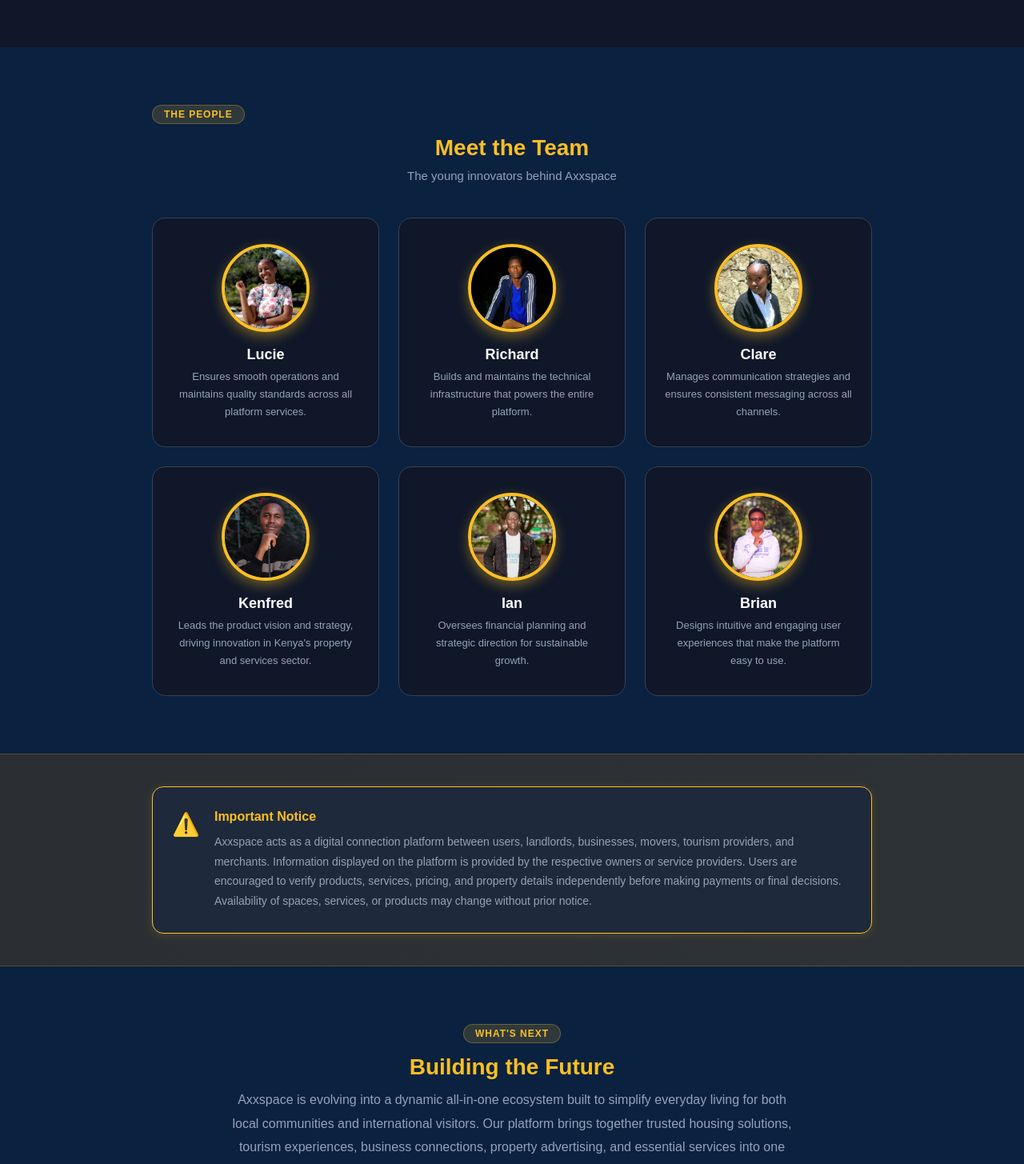
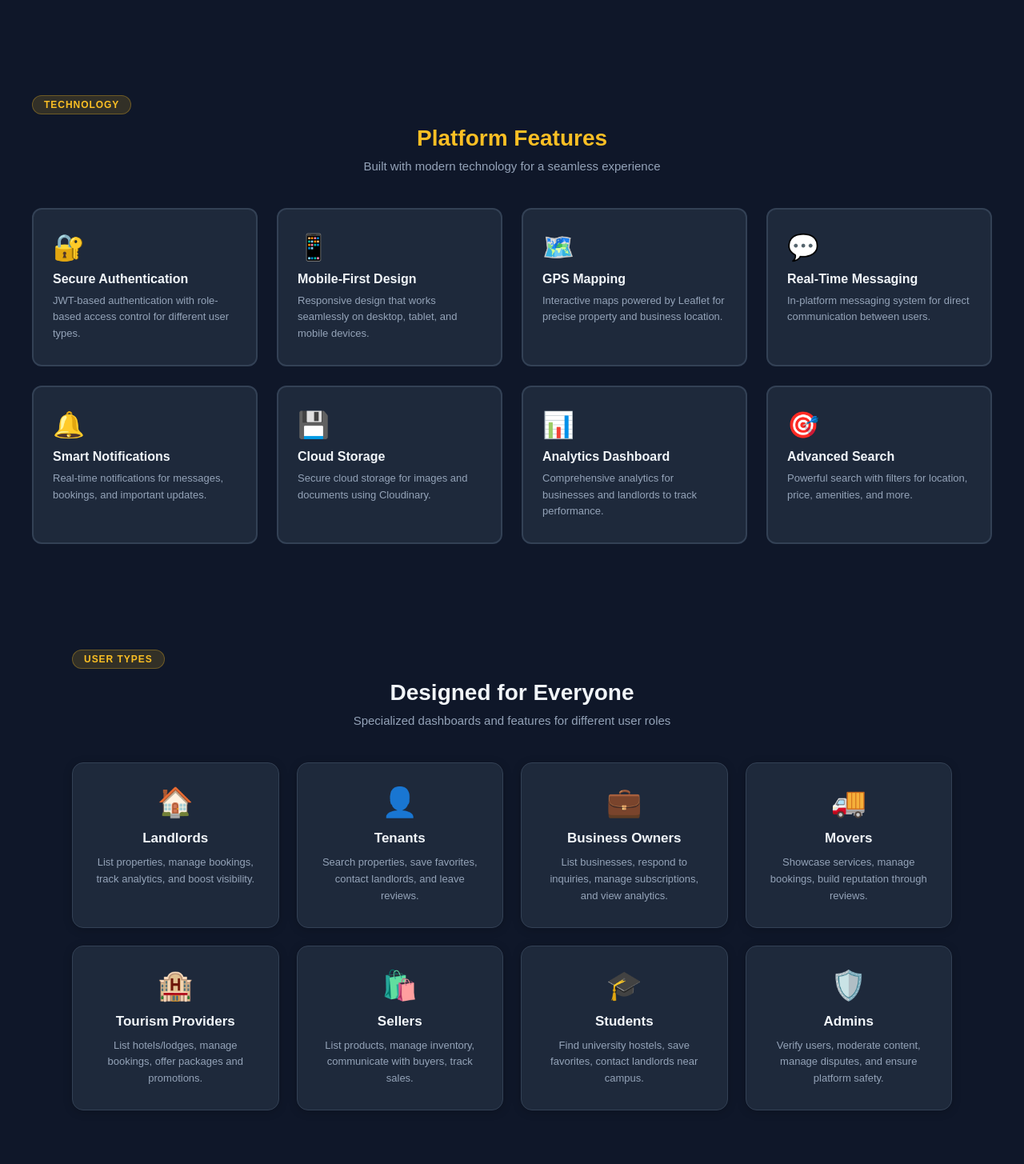
Before and after one commit to richard254120/axx-spaces-frontend, a React (Vite) app: page /about in a window 1280 px wide. Shown: the part 4122-5577 px from the top of the page at 80% size. Built offline with nearby package versions, Linux system fonts and the light colour scheme.

Commit message:
Your commit message

```diff
--- a/src/pages/AboutUs.jsx
+++ b/src/pages/AboutUs.jsx
@@ -269,6 +269,62 @@ export default function AboutPage() {
                 <div style={styles.trustIcon}>{trust.icon}</div>
                 <h3 style={styles.trustTitle}>{trust.title}</h3>
                 <p style={styles.trustDesc}>{trust.desc}</p>
+              </div>
+            ))}
+          </div>
+        </div>
+      </section>
+
+      {/* ── PLATFORM FEATURES ── */}
+      <section style={styles.trustSection}>
+        <div style={styles.trustInner}>
+          <div style={styles.sectionLabelDark}>Technology</div>
+          <h2 style={{ ...styles.sectionTitle, color: "#fbbf24" }}>Platform Features</h2>
+          <p style={{ ...styles.sectionSubtitle, color: "#94a3b8" }}>Built with modern technology for a seamless experience</p>
+
+          <div style={styles.trustGrid}>
+            {[
+              { icon: "🔐", title: "Secure Authentication", desc: "JWT-based authentication with role-based access control for different user types." },
+              { icon: "📱", title: "Mobile-First Design", desc: "Responsive design that works seamlessly on desktop, tablet, and mobile devices." },
+              { icon: "🗺️", title: "GPS Mapping", desc: "Interactive maps powered by Leaflet for precise property and business location." },
+              { icon: "💬", title: "Real-Time Messaging", desc: "In-platform messaging system for direct communication between users." },
+              { icon: "🔔", title: "Smart Notifications", desc: "Real-time notifications for messages, bookings, and important updates." },
+              { icon: "💾", title: "Cloud Storage", desc: "Secure cloud storage for images and documents using Cloudinary." },
+              { icon: "📊", title: "Analytics Dashboard", desc: "Comprehensive analytics for businesses and landlords to track performance." },
+              { icon: "🎯", title: "Advanced Search", desc: "Powerful search with filters for location, price, amenities, and more." },
+            ].map((feature) => (
+              <div key={feature.title} style={styles.trustCard} className="trust-card">
+                <div style={styles.trustIcon}>{feature.icon}</div>
+                <h3 style={styles.trustTitle}>{feature.title}</h3>
+                <p style={styles.trustDesc}>{feature.desc}</p>
+              </div>
+            ))}
+          </div>
+        </div>
+      </section>
+
+      {/* ── USER ROLES ── */}
+      <section style={styles.valuesSection}>
+        <div style={styles.valuesInner}>
+          <div style={styles.sectionLabel}>User Types</div>
+          <h2 style={styles.sectionTitle}>Designed for Everyone</h2>
+          <p style={styles.sectionSubtitle}>Specialized dashboards and features for different user roles</p>
+
+          <div style={styles.valuesGrid}>
+            {[
+              { icon: "🏠", title: "Landlords", text: "List properties, manage bookings, track analytics, and boost visibility." },
+              { icon: "👤", title: "Tenants", text: "Search properties, save favorites, contact landlords, and leave reviews." },
+              { icon: "💼", title: "Business Owners", text: "List businesses, respond to inquiries, manage subscriptions, and view analytics." },
+              { icon: "🚚", title: "Movers", text: "Showcase services, manage bookings, build reputation through reviews." },
+              { icon: "🏨", title: "Tourism Providers", text: "List hotels/lodges, manage bookings, offer packages and promotions." },
+              { icon: "🛍️", title: "Sellers", text: "List products, manage inventory, communicate with buyers, track sales." },
+              { icon: "🎓", title: "Students", text: "Find university hostels, save favorites, contact landlords near campus." },
+              { icon: "🛡️", title: "Admins", text: "Verify users, moderate content, manage disputes, and ensure platform safety." },
+            ].map((role) => (
+              <div key={role.title} style={styles.valueCard} className="value-card">
+                <div style={styles.valueIcon}>{role.icon}</div>
+                <h3 style={styles.valueTitle}>{role.title}</h3>
+                <p style={styles.valueText}>{role.text}</p>
               </div>
             ))}
           </div>
```
